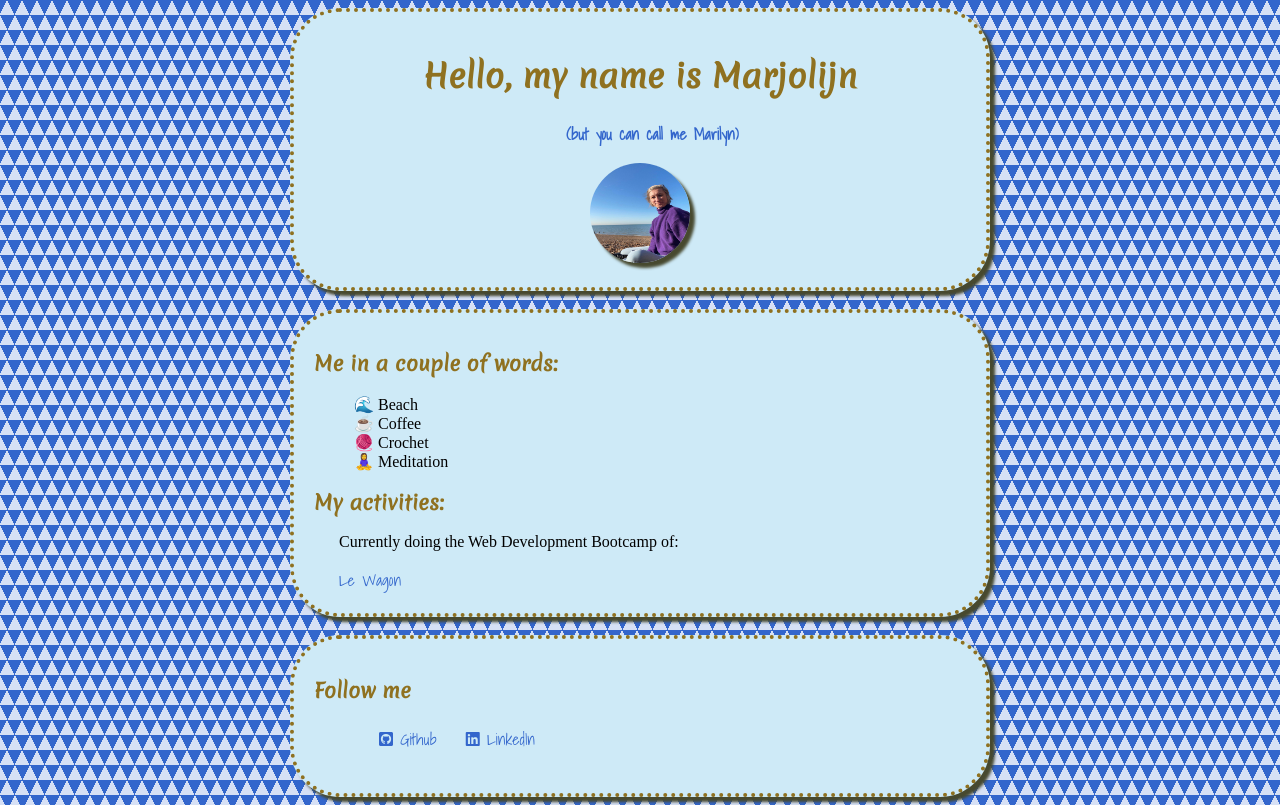
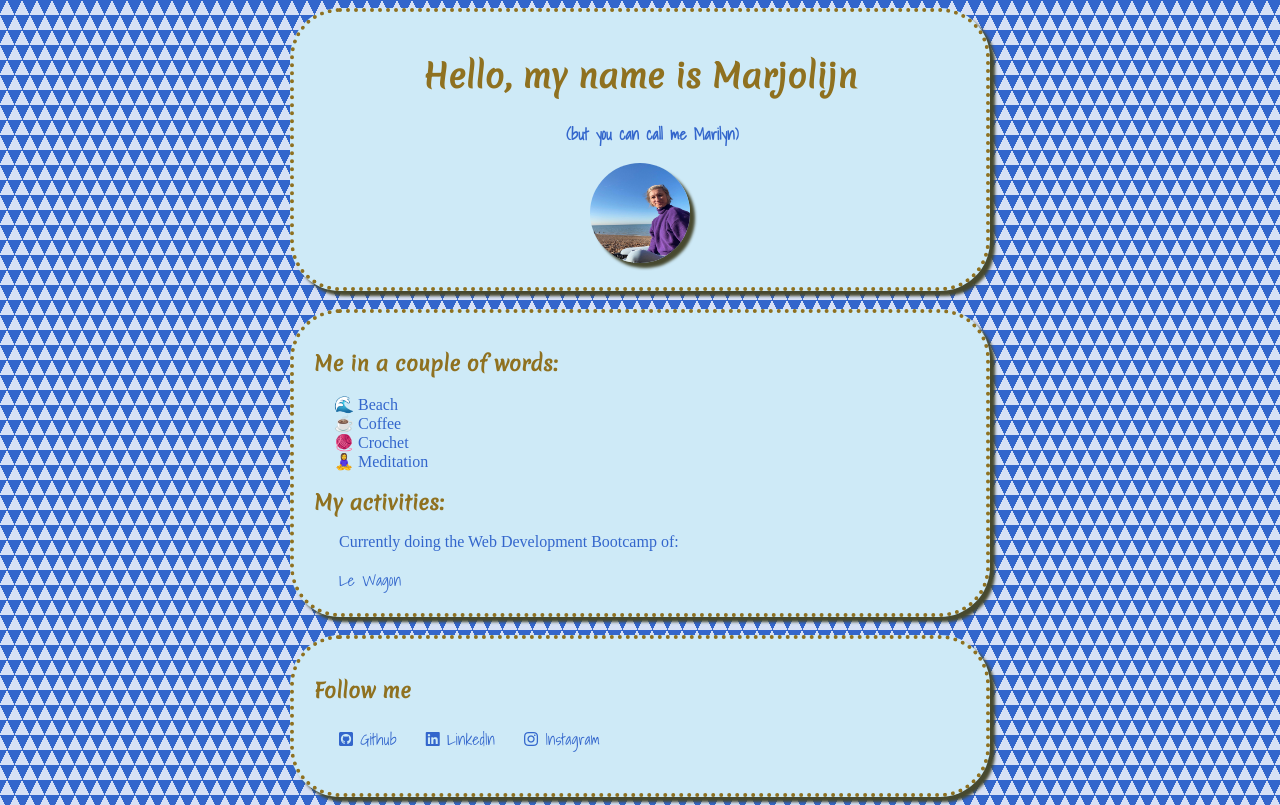
Before and after one commit to mrjln22/profile, a plain HTML site: page index.html in a window 1280 px wide. Drawn offline with Linux system fonts and the light colour scheme.

Commit message:
make my profile prettier

```diff
--- a/index.html
+++ b/index.html
@@ -29,7 +29,7 @@
 
         <div class="card-white">
           <h2>Me in a couple of words:</h2>
-            <p><ul style="list-style: none;">
+            <p><ul class = "uo" style="list-style: none;">
               <li>🌊 Beach </li>
               <li>☕ Coffee </li>
               <li>🧶 Crochet </li>
@@ -46,13 +46,18 @@
           <h2>Follow me</h2>
             <ul class="list-inline">
               <li>
-                <a href="https://github.com/mrjln22"  target="_blank">
+                <a href="https://github.com/mrjln22"target="_blank">
                 <i class="fab fa-github-square"></i> Github
                 </a>
               </li>
               <li>
-                <a href="https://www.linkedin.com/in/marjolijnvanderree/"   target="_blank">
+                <a href="https://www.linkedin.com/in/marjolijnvanderree/"target="_blank">
                 <i class="fab fa-linkedin"></i> LinkedIn
+                </a>
+              </li>
+              <li>
+                <a href="https://www.instagram.com/mrjlnr/" target="_blank">
+                  <i class="fab fa-instagram"></i> Instagram
                 </a>
               </li>
             </ul>
--- a/style.css
+++ b/style.css
@@ -7,6 +7,7 @@ linear-gradient(115deg, transparent 75%, rgba(255,255,255,.8) 75%) 7px -15px,
 linear-gradient(245deg, transparent 75%, rgba(255,255,255,.8) 75%) 7px -15px,
 #36c;
 background-size: 15px 30px;
+color: #36c;
 }
 
 .container {
@@ -54,6 +55,7 @@ h2 {
 }
 p{
   padding-left: 25px;
+  color: #36c;
 }
 
 a {
@@ -74,3 +76,10 @@ a:hover {
   padding: 5px 0px;
   padding-inline-start: 0px;
   }
+.list-inline{
+  padding-inline-start: 0px;
+}
+
+.uo {
+  padding-inline-start: 20px;
+}
```
